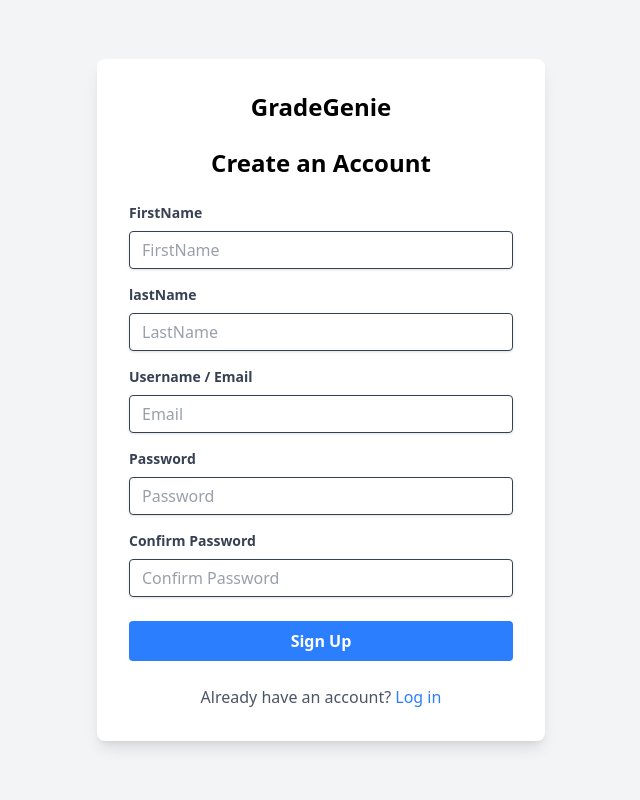
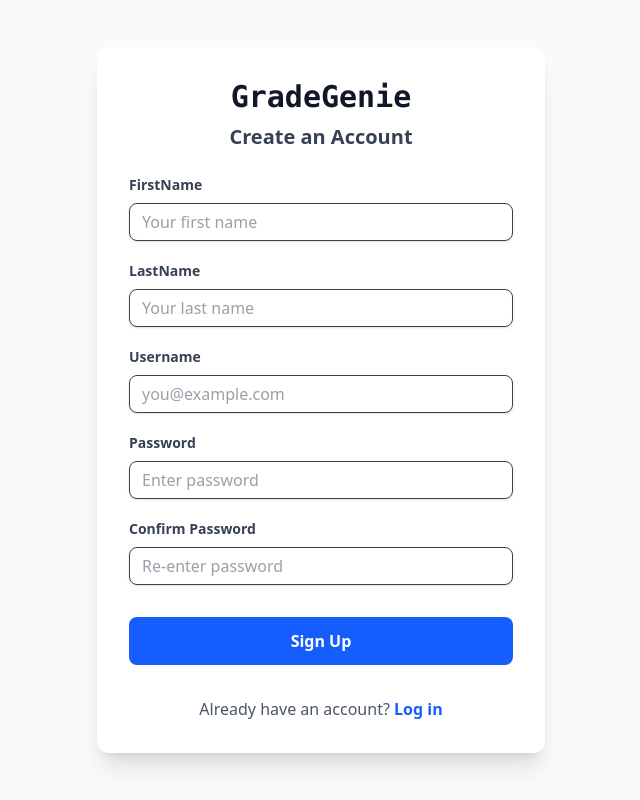
Before and after one commit to TheCurryGuy/GradeGenie, a React (Vite) app in the folder Client/: page /signup in a window 1280 px wide. Shown: the whole page, without its empty margins (319-959 px from the left). Built offline with nearby package versions, Linux system fonts and the light colour scheme.

Commit message:
Improved the Layout of Signup and added a custom Input Component

```diff
--- /dev/null
+++ b/Client/src/Components/Input.tsx
@@ -0,0 +1,27 @@
+import React from 'react';
+
+interface InputProps {
+  label: string;
+  type: string;
+  placeholder: string;
+  inputRef: React.RefObject<HTMLInputElement | null>;
+}
+
+const Input: React.FC<InputProps> = ({ label, type, placeholder, inputRef }) => {
+  return (
+    <div className="mb-5">
+      <label className="block text-gray-700 text-sm font-bold mb-2" htmlFor={label}>
+        {label}
+      </label>
+      <input
+        ref={inputRef}
+        className="shadow-sm appearance-none border rounded-lg w-full py-2 px-3 text-gray-700 leading-tight focus:outline-none focus:ring-2 focus:ring-blue-500"
+        type={type}
+        placeholder={placeholder}
+        id={label.toLowerCase()}
+      />
+    </div>
+  );
+};
+
+export default Input;
--- a/Client/src/Pages/Signup.tsx
+++ b/Client/src/Pages/Signup.tsx
@@ -1,9 +1,9 @@
 import { useRef } from "react";
 import { useNavigate } from "react-router-dom";
 import axios from "axios";
+import Input from "../Components/Input";
 
 const Signup: React.FC = () => {
-
   const usernameRef = useRef<HTMLInputElement>(null);
   const passwordRef = useRef<HTMLInputElement>(null);
   const initialpassRef = useRef<HTMLInputElement>(null);
@@ -11,107 +11,72 @@ const Signup: React.FC = () => {
   const lastnameRef = useRef<HTMLInputElement>(null);
   const navigate = useNavigate();
 
-  async function signup(){
+  async function signup() {
     const firstname = firstnameRef.current?.value;
     const lastname = lastnameRef.current?.value;
     const username = usernameRef.current?.value;
     const initialpassword = initialpassRef.current?.value;
     const finalpass = passwordRef.current?.value;
-    if(initialpassword !== finalpass){
-      alert("Incorrect Password! Try Again")
-      return
-    } else{
-      try{
-        await axios.post("http://localhost:3000/api/v1/signup", {
-          firstName : firstname,
-          lastName : lastname,
-          username : username,
-          password : finalpass
-        })
-        alert("Signed Up")
-        navigate("/signin")
-      } catch(e){
-        console.error(e)
-        alert("Signup Failed User Exists!")
+
+    if (!firstname || !lastname || !username || !initialpassword || !finalpass) {
+      alert("Please fill in all fields.");
+      return;
+    }
+
+    if (initialpassword !== finalpass) {
+      alert("Passwords do not match. Please try again.");
+      return;
+    }
+
+    try {
+      await axios.post("http://localhost:3000/api/v1/signup", {
+        firstName: firstname,
+        lastName: lastname,
+        username: username,
+        password: finalpass,
+      });
+      alert("Signup Successful!");
+      navigate("/signin");
+    } catch (error: any) {
+      console.error(error);
+      if (error.response && error.response.status === 409) {
+        alert("Signup Failed: Username already exists!");
+      } else {
+        alert("Signup Failed: An unexpected error occurred.");
       }
     }
   }
 
   return (
-    <div className="flex items-center justify-center min-h-screen bg-gray-100">
-      <div className="bg-white p-8 rounded-lg shadow-lg w-full max-w-md">
-        <h2 className="text-2xl font-bold mb-6 text-center">GradeGenie</h2>
-        <h3 className="text-2xl font-bold mb-6 text-center">Create an Account</h3>
-        <div className="mb-4">
-            <label className="block text-gray-700 text-sm font-bold mb-2" htmlFor="firstName">
-              FirstName
-            </label>
-            <input
-              ref = {firstnameRef}
-              className="shadow appearance-none border rounded w-full py-2 px-3 text-gray-700 leading-tight focus:outline-none focus:shadow-outline"
-              type="text"
-              placeholder="FirstName"
-            />
-          </div>
-          <div className="mb-4">
-            <label className="block text-gray-700 text-sm font-bold mb-2" htmlFor="lastName">
-              lastName
-            </label>
-            <input
-              ref = {lastnameRef}
-              className="shadow appearance-none border rounded w-full py-2 px-3 text-gray-700 leading-tight focus:outline-none focus:shadow-outline"
-              type="text"
-              placeholder="LastName"
-            />
-          </div>
-          <div className="mb-4">
-            <label className="block text-gray-700 text-sm font-bold mb-2" htmlFor="email">
-              Username / Email
-            </label>
-            <input
-              ref = {usernameRef}
-              className="shadow appearance-none border rounded w-full py-2 px-3 text-gray-700 leading-tight focus:outline-none focus:shadow-outline"
-              id="email"
-              type="email"
-              placeholder="Email"
-            />
-          </div>
-          <div className="mb-4">
-            <label className="block text-gray-700 text-sm font-bold mb-2" htmlFor="password">
-              Password
-            </label>
-            <input
-              ref={initialpassRef}
-              className="shadow appearance-none border rounded w-full py-2 px-3 text-gray-700 leading-tight focus:outline-none focus:shadow-outline"
-              id="password"
-              type="password"
-              placeholder="Password"
-            />
-          </div>
-          <div className="mb-6">
-            <label className="block text-gray-700 text-sm font-bold mb-2" htmlFor="confirmPassword">
-              Confirm Password
-            </label>
-            <input
-              ref = {passwordRef}
-              className="shadow appearance-none border rounded w-full py-2 px-3 text-gray-700 leading-tight focus:outline-none focus:shadow-outline"
-              id="confirmPassword"
-              type="password"
-              placeholder="Confirm Password"
-            />
-          </div>
-          <div className="flex items-center justify-between">
+    <div className="flex items-center justify-center min-h-screen bg-gray-50">
+      <div className="bg-white p-8 rounded-xl shadow-xl w-full max-w-md">
+        <div className="text-center">
+            <h2 className="text-3xl font-bold font-mono text-gray-900 mb-2">GradeGenie</h2>
+            <h3 className="text-xl font-semibold text-gray-700 mb-6">Create an Account</h3>
+        </div>
+
+        <form onSubmit={(e) => { e.preventDefault(); signup(); }}>
+          <Input label="FirstName" type="text" placeholder="Your first name" inputRef={firstnameRef} />
+          <Input label="LastName" type="text" placeholder="Your last name" inputRef={lastnameRef} />
+          <Input label="Username" type="email" placeholder="you@example.com" inputRef={usernameRef} />
+          <Input label="Password" type="password" placeholder="Enter password" inputRef={initialpassRef} />
+          <Input label="Confirm Password" type="password" placeholder="Re-enter password" inputRef={passwordRef} />
+
+          <div className="mt-8">
             <button
-              className="w-full bg-blue-500 hover:bg-blue-700 text-white font-bold py-2 px-4 rounded focus:outline-none focus:shadow-outline"
-              type="button" onClick={signup}
+              className="w-full bg-blue-600 hover:bg-blue-700 text-white font-bold py-3 px-4 rounded-lg focus:outline-none focus:shadow-outline transition-colors duration-300"
+              type="submit"
             >
               Sign Up
             </button>
           </div>
-        <div className="mt-6 text-center">
-          <p className="text-gray-600">Already have an account? <a href="/signin" className="text-blue-500 hover:text-blue-800">Log in</a></p>
+        </form>
+
+        <div className="mt-8 text-center">
+          <p className="text-gray-600">
+            Already have an account? <a href="/signin" className="text-blue-600 hover:text-blue-800 font-semibold transition-colors duration-200">Log in</a>
+          </p>
         </div>
-
       </div>
     </div>
   );
```
